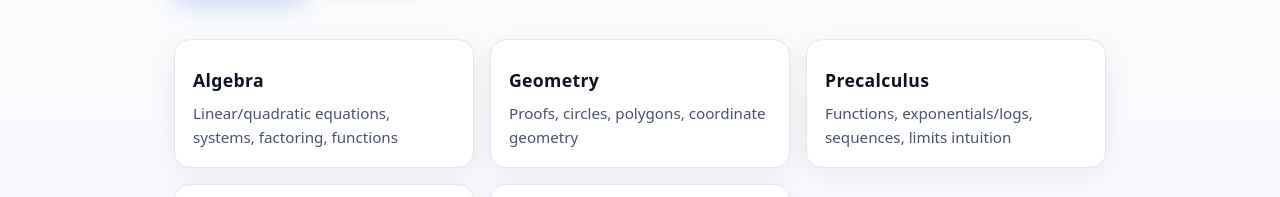
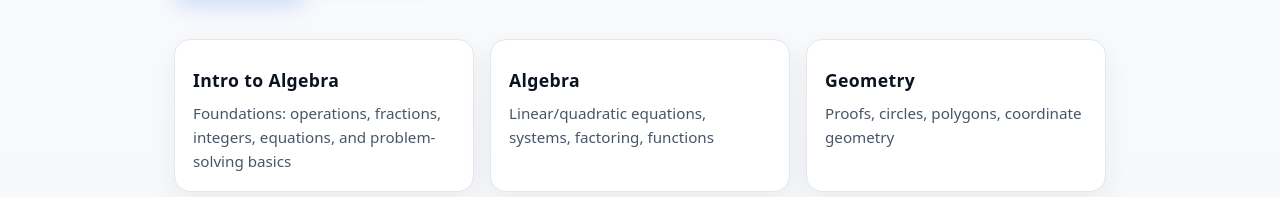
Before and after one commit to L3PT0N-L0V3R/L3PT0N-L0V3R.github.io, a plain HTML site: page index.html in a window 1280 px wide. Shown: the part 551-748 px from the top of the page. Drawn offline with Linux system fonts and the light colour scheme.

Commit message:
update 2 index.html

```diff
--- a/index.html
+++ b/index.html
@@ -179,6 +179,10 @@
 
    <section id="services" class="grid cols-3">
   <article class="card">
+    <div class="section-title">Intro to Algebra</div>
+    <div class="small">Foundations: operations, fractions, integers, equations, and problem-solving basics</div>
+  </article>
+  <article class="card">
     <div class="section-title">Algebra</div>
     <div class="small">Linear/quadratic equations, systems, factoring, functions</div>
   </article>
@@ -199,6 +203,7 @@
     <div class="small">Limits, rate-of-change intuition, derivative basics (pre-Calc)</div>
   </article>
 </section>
+
 
     <section id="subjects" style="margin-top:24px" class="grid cols-2">
       <article class="card">
```
Lines whose indentation alone changed are shown as unchanged.
